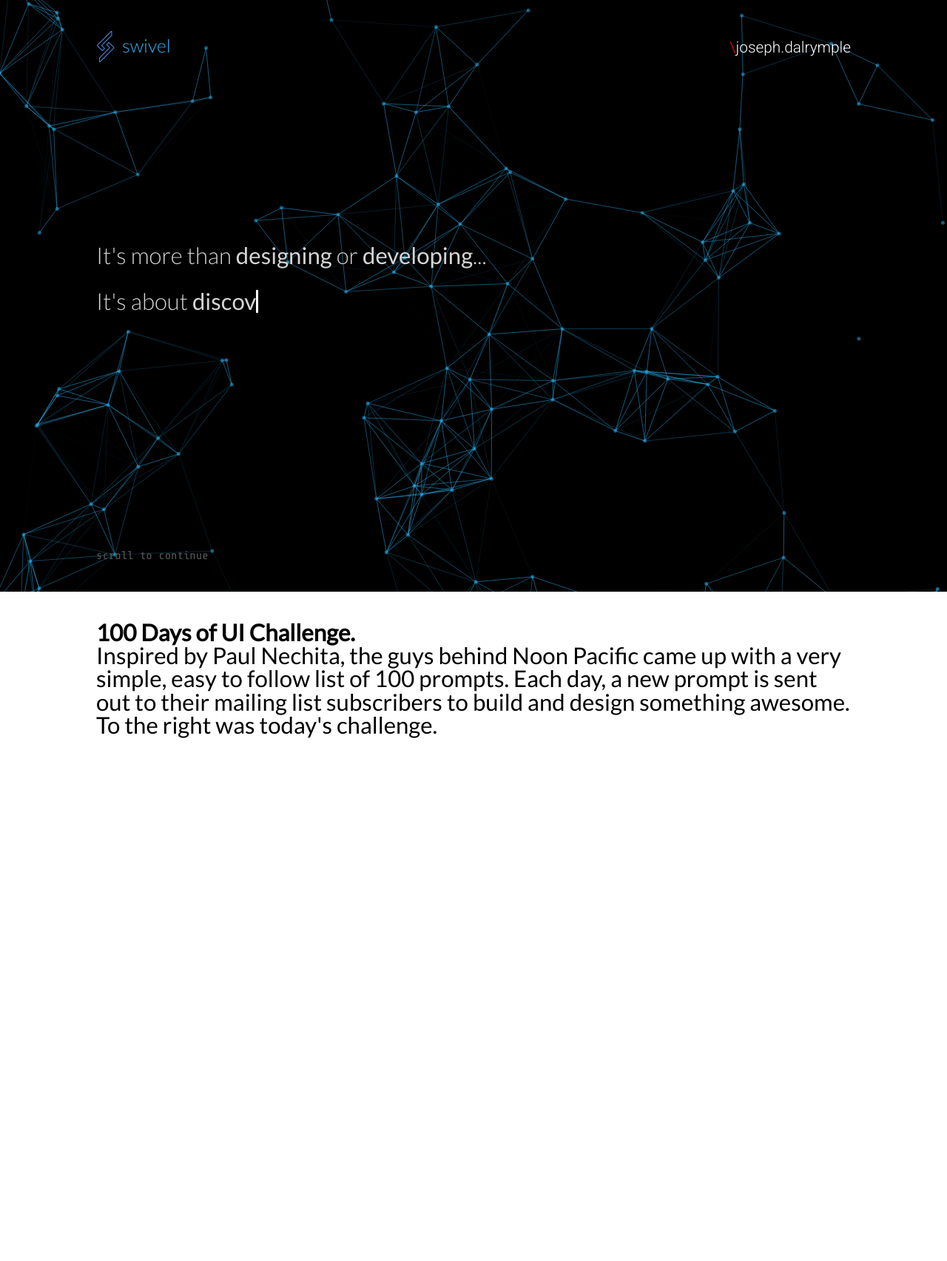
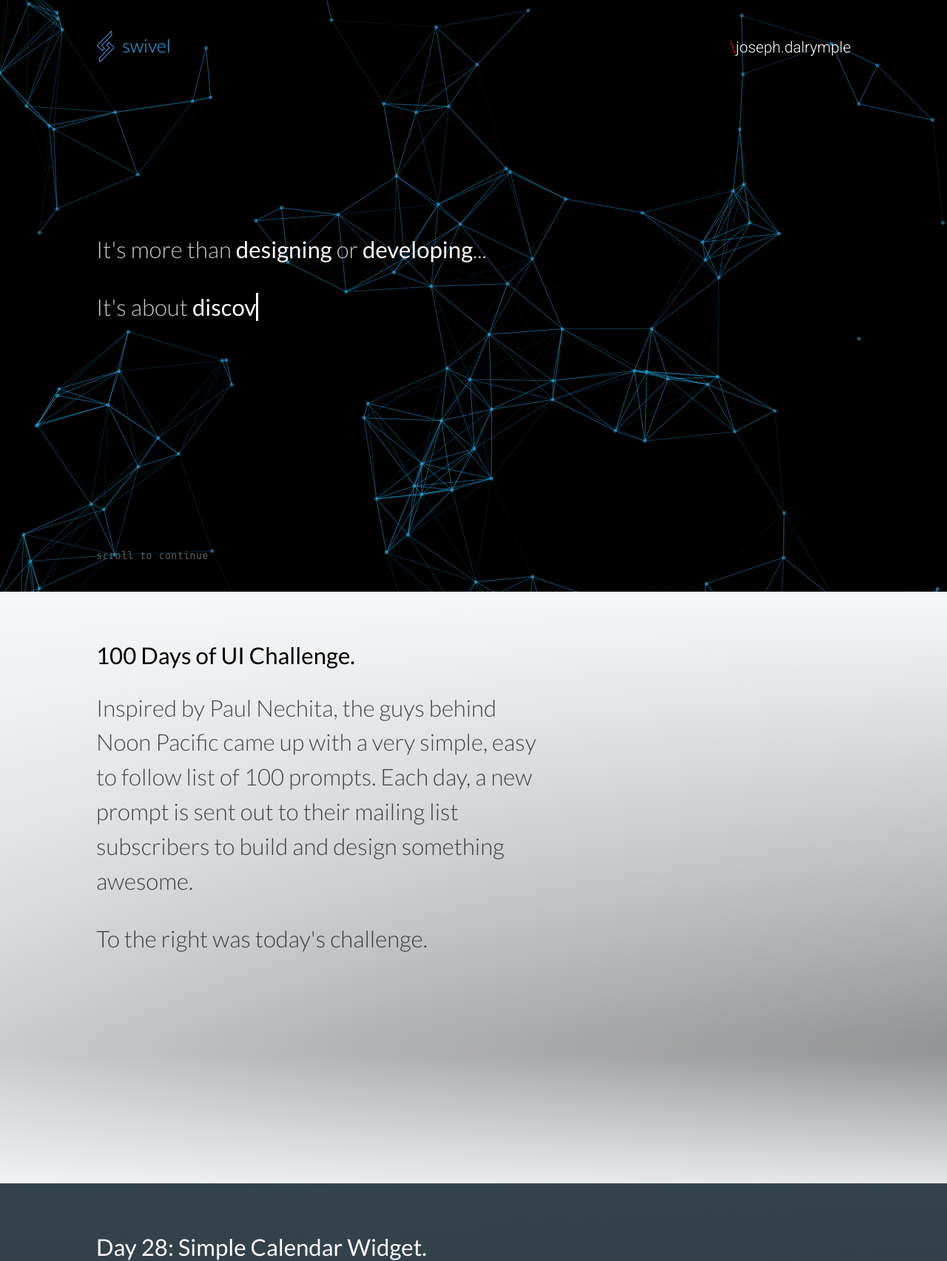
Before and after one commit to Swivelgames/Swivel.in, a website: page index.html in a window 1280 px wide. Shown: the top 1705 px of the page at 74% size. Before the commit the page ends 1600 px from the top, so only its background shows below. Drawn offline with nearby package versions, Linux system fonts and the light colour scheme.

Commit message:
Joseph - Improved Typer caret - Completed background gradients - Added remaining sessions and their static content - Minor style improvements

```diff
--- a/index.html
+++ b/index.html
@@ -17,7 +17,7 @@
 			<section id="top">
 				<div class="container">
 					<h1>Welcome</h1>
-					<blockquote>
+					<div>
 						<!--p>It&apos;s more than <strong>designing</strong> or <strong>developing</strong>...</p>
 						<p>It&apos;s <strong>discovering</strong> what we as humans were made to do: <strong>Create</strong>.</p><br>
 
@@ -25,16 +25,17 @@
 
 						<p>And not just create. <strong><em>Create beautifully</em></strong>.</p>
 						<cite>Joseph Dalrymple</cite-->
-					</blockquote>
+					</div>
 					<a href="" class="continue">scroll to continue</a>
 				</div>
 				<canvas id="js-particles" class="particles" height="1800" width="1800"></canvas>
 			</section>
 
-			<section id="dailyui">
+			<section id="dailyui" class="bg-white">
 				<div class="container">
 					<h1>100 Days of UI Challenge.</h1>
 
+					<div>
 						<p>
 							Inspired by Paul Nechita, the guys behind
 							Noon Pacific came up with a very simple,
@@ -43,10 +44,44 @@
 							mailing list subscribers to build and design
 							something awesome.
 						</p>
-
 						<p>
 							To the right was today&apos;s challenge.
 						</p>
+					</div>
+				</div>
+			</section>
+
+			<section class="bg-bluegrey">
+				<div class="container">
+					<h1>Day 28: Simple Calendar Widget.</h1>
+				</div>
+			</section>
+
+			<section class="bg-blue">
+				<div class="container">
+					<h1>First and Foremost, I Develop.</h1>
+
+					<div>
+						<p>
+							Among the many things I dabble in, from music, to web and graphic design, the one area I`ve focused my time and effort the most is in development. From systems and software architecture, to ground-up development and complex implementations.
+						</p>
+
+						<p>Anyone who knows me knows this: I love to code. :)<p>
+
+						<p>I may never become one of the best, but I will die knowing I enjoyed every minute I coded.</p>
+					</div>
+				</div>
+			</section>
+
+			<section class="bg-darkgrey">
+				<div class="container">
+					<h1>Interested In Getting In Touch?</h1>
+
+					<div>
+						<p>
+							Over 10 years of experience; From design to development, from simple consulting to full-fledged projects leveraging a team of designers and developers that I`ve grown with over the years.
+						</p>
+					</div>
 				</div>
 			</section>
 		</main>
--- a/statics/css/main.css
+++ b/statics/css/main.css
@@ -3,9 +3,19 @@ a {
 	color: inherit;
 }
 
+h1,h2,h3,h4,h5,h6,b,strong {
+	color: #fff;
+	font-weight: normal;
+}
+.bg-white h1,.bg-white h2,.bg-white h3,
+.bg-white h4,.bg-white h5,.bg-white h6,
+.bg-white b,.bg-white strong { color: #000; }
+
 html, body {
+	background: #000000;
 	font-family: 'Lato', 'Roboto', 'Helvetica Neue', 'Arial', 'sans-serif', 'sans';
 	font-size: 1.3vh;
+	font-weight: 300;
 }
 
 header, footer, .container {
@@ -58,36 +68,41 @@ main {
 	}
 
 	main > section {
+		color: rgba(255,255,255,0.8);
+		background: #000000;
+		overflow: hidden;
+
 		height: 100vh;
 		min-height: 100vh;
 		max-height: 100vh;
+
+		display: flex;
 		flex-basis: 100vh;
 		flex-grow: 0;
 		flex-shrink: 0;
-		display: flex;
 		align-content: stretch;
-		overflow: hidden;
 	}
 		main > section .container {
 			padding: 40px;
 			width: 100%;
 		}
+			main > section .container > div {
+				line-height: 1.5em;
+				min-width: 50%;
+				max-width: 600px;
+			}
+				main > section h1,
+				main > section .container > div p + p {
+					margin: 1em 0em;
+				}
+				main > section .container > div p + p { margin-bottom: 0em; }
+
+
+
 
 	main > section#top {
 		position: relative;
-		background: #000;
-		color: #D6D5D5;
-		font-weight: 300;
-		/* Farground Copy: * /
-		background-image: linear-gradient(
-								-153deg,
-								rgba(46,101,177,0.5) 5%,
-								#245393 45%,
-								#102D54 61%,
-								#0A1E39 100%
-						  ),
-						  linear-gradient(-180deg, #0D47A1 0%, #17386B 78%, #0D47A1 100%);
-		*/
+		/*background: #000;*/
 	}
 		main > section#top .particles {
 			position: absolute;
@@ -108,21 +123,39 @@ main {
 		}
 		main > section#top h1 { color: transparent; font-size: 0px; }
 		main > section#top cite { display: none; }
-		main > section#top blockquote {
-			min-width: 50%;
-			max-width: 600px;
-		}
-			main > section#top blockquote p + p {
-				margin-top: 1em;
-			}
-			main > section#top blockquote b {
-				font-weight: normal;
-			}
-
-		main > section#top strong { color: #fff; }
+		main > section#top b,
+		main > section#top em,
+		main > section#top strong { color: #ffffff; }
 		main > section#top .continue {
 			color: #595959;
 			text-decoration: none;
 			font-family: "Share Tech Mono", "Courier New", monospace, serif;
 			font-size: 1.5rem;
 		}
+
+
+
+.bg-white {
+	color: rgba(0,0,0,0.7);
+	background-image: linear-gradient(-180deg, rgb(245, 247, 249) 0%, rgba(0,0,0,0.1) 75%, rgba(0,0,0,0.1) 78%, rgba(245, 247, 249, 0.8) 100%),
+										linear-gradient(120deg, rgb(245, 247, 249) 0%, rgba(0,0,0,0.2) 50%, rgba(0,0,0,0.35) 100%),
+										linear-gradient(to top, rgb(245, 247, 249) 0%, rgb(245, 247, 249) 100%);
+}
+
+.bg-blue {
+	background-image: linear-gradient(-180deg, rgb(37, 89, 170) 0%, rgba(0,0,0,0.2) 75%, rgba(0,0,0,0.25) 78%, rgba(37, 89, 170, 0.8) 100%),
+										linear-gradient(120deg, rgb(37, 89, 170) 30%, rgba(0,0,0,0.3) 70%, rgba(0,0,0,0.5) 100%),
+										linear-gradient(to top, rgb(37, 89, 170) 0%, rgb(37, 89, 170) 100%);
+}
+
+.bg-bluegrey {
+	background-image: linear-gradient(-180deg, rgb(52, 68, 77) 0%, rgba(0,0,0,0.2) 75%, rgba(0,0,0,0.25) 78%, rgba(52, 68, 77, 0.8) 100%),
+										linear-gradient(120deg, rgb(52, 68, 77) 30%, rgba(0,0,0,0.3) 70%, rgba(0,0,0,0.5) 100%),
+										linear-gradient(to top, rgb(52, 68, 77) 0%, rgb(52, 68, 77) 100%);
+}
+
+.bg-darkgrey {
+	background-image: linear-gradient(-180deg, rgb(38, 50, 56) 0%, rgba(0,0,0,0.2) 75%, rgba(0,0,0,0.25) 78%, rgba(38, 50, 56, 0.8) 100%),
+										linear-gradient(120deg, rgb(38, 50, 56) 30%, rgba(0,0,0,0.3) 70%, rgba(0,0,0,0.5) 100%),
+										linear-gradient(to top, rgb(38, 50, 56) 0%, rgb(38, 50, 56) 100%);
+}
--- a/statics/js/main.js
+++ b/statics/js/main.js
@@ -1,7 +1,7 @@
 
-	var focusElem = $('blockquote').get(0);
+	var focusElem = $('#top .container > div').get(0);
 
-	var AutoType = new Typer();
+	var AutoType = new Typer(focusElem);
 
 	AutoType
 		.focus( focusElem = $('<p/>').appendTo(focusElem) )
--- a/statics/js/typer.js
+++ b/statics/js/typer.js
@@ -5,11 +5,12 @@ var Typer = (function(){
 
 		var $caret = this.caret = $('<span/>').addClass('caret').css({
 			"display": "inline-block",
-			"height": "1em",
+			"height": "1.5em",// || this.determineLineHeight(),
 			"width": "0.1em",
 			"overflow": "hidden",
 			"background": "#fff",
-			"position": "absolute"
+			//"position": "absolute"
+			"vertical-align": "text-bottom"
 		});
 
 		setTimeout(function(){
@@ -34,6 +35,20 @@ var Typer = (function(){
 		typingPaused: true,
 
 		caret: null,
+
+		determineLineHeight(container) {
+			container=container||this.container;
+			var height, $tmp;
+			try {
+				$tmp = $('<ignore/>').appendTo(container);
+				height = $tmp.html('&nbsp;').outerHeight() + "px";
+				$tmp.remove();
+			} catch(e) {
+				console.warn("Error calculating line height");
+			} finally {
+				return height || "1em";
+			}
+		},
 
 		startTypingQueue() {
 			if(this.typing) return;
@@ -72,6 +87,7 @@ var Typer = (function(){
 					}
 
 					this.caret.remove();
+					this.caret.css('height', this.determineLineHeight(nextMsg.container));
 					$(nextMsg.container).html( $(nextMsg.container).html().replace('&nbsp;',' ') + chars.pop() );
 					if(nextMsg.withCaret) $(nextMsg.container).append( this.caret );
 					else this.caret.remove();
```
Lines whose indentation alone changed are shown as unchanged.
